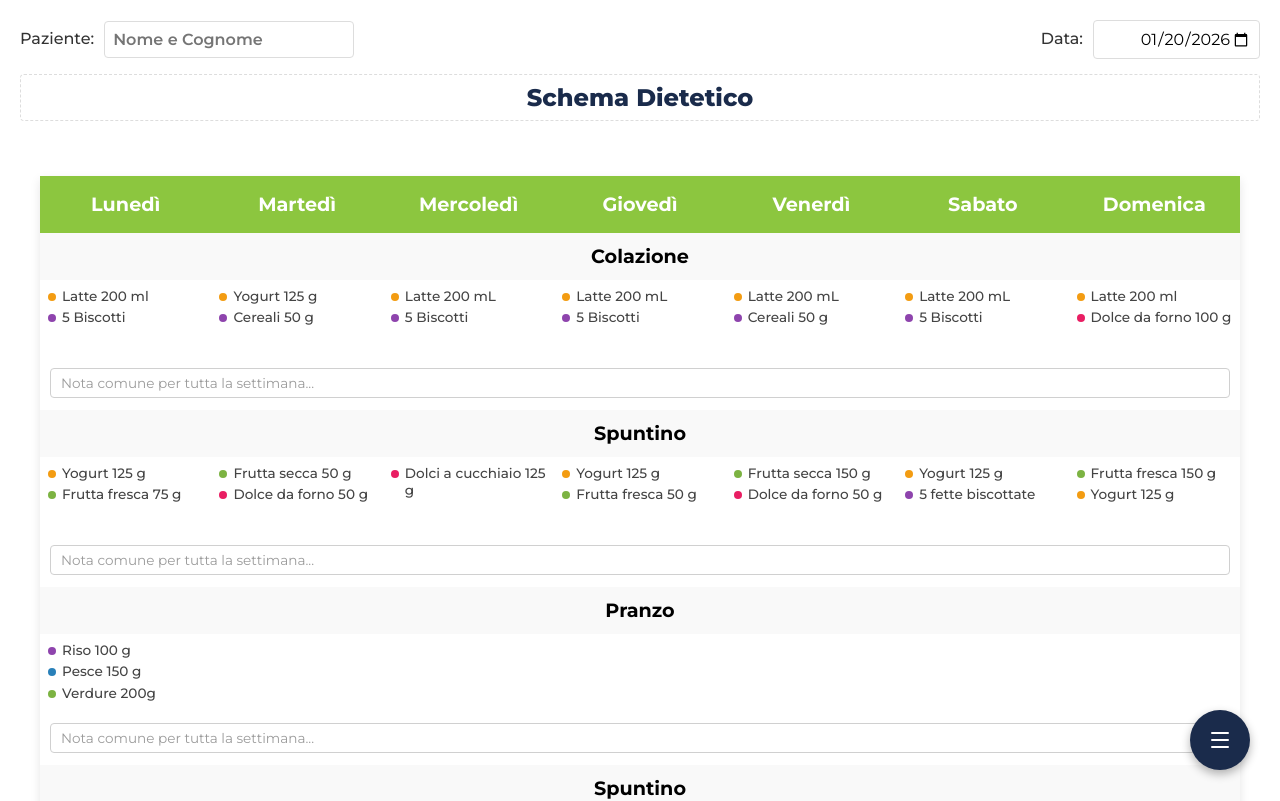
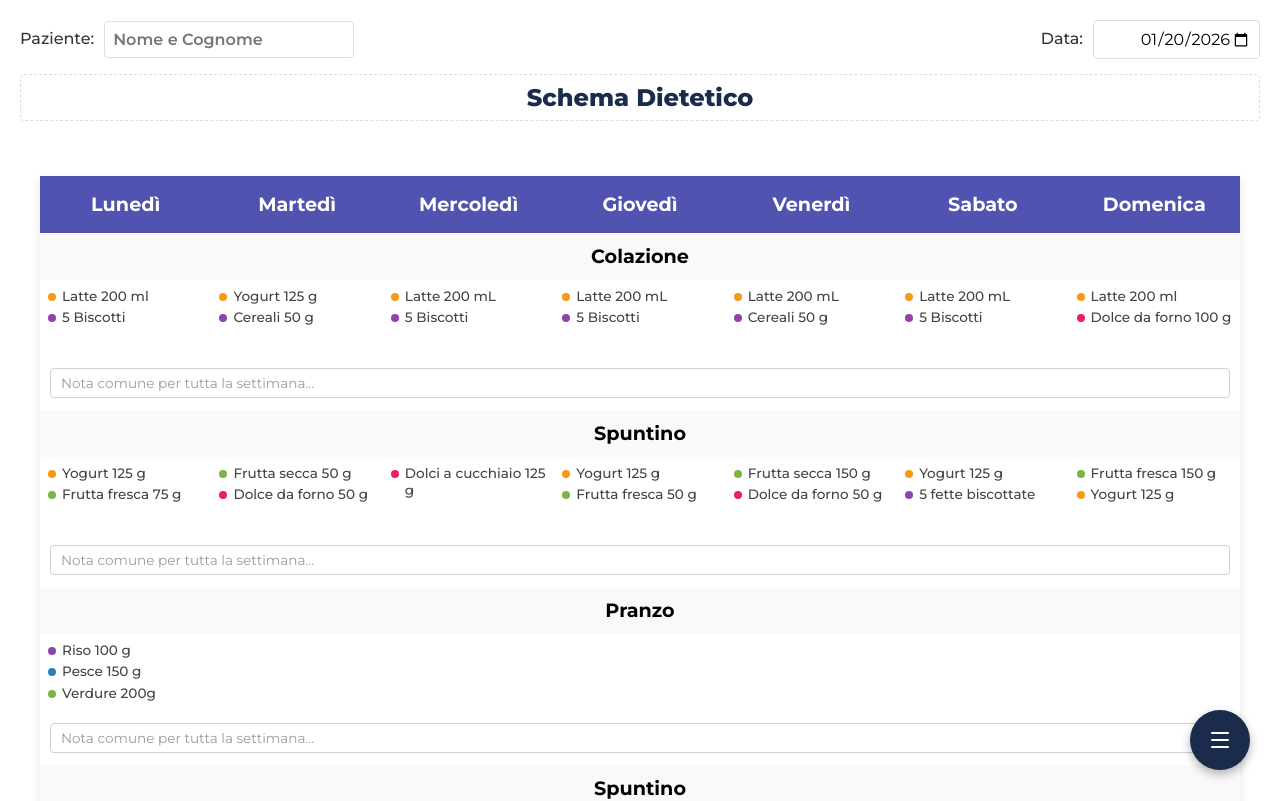
Before and after one commit to rubinog/progettoDietista, a React (Vite) app: page / in a window 1280 px wide. Shown: the top 801 px of the page. Built offline with nearby package versions, Linux system fonts and the light colour scheme; no server answers.

Commit message:
style: update header green theme token

```diff
--- a/src/index.css
+++ b/src/index.css
@@ -3,7 +3,7 @@
 
 :root {
   --color-header-dark: #1a2b4b;
-  --color-header-green: #8cc63f;
+  --color-header-green: #5053af; /*8cc63f*/
   /* Adjusted to match image vivid green */
   --color-section-bg: #f9f9f9;
   --color-text: #333333;
```
